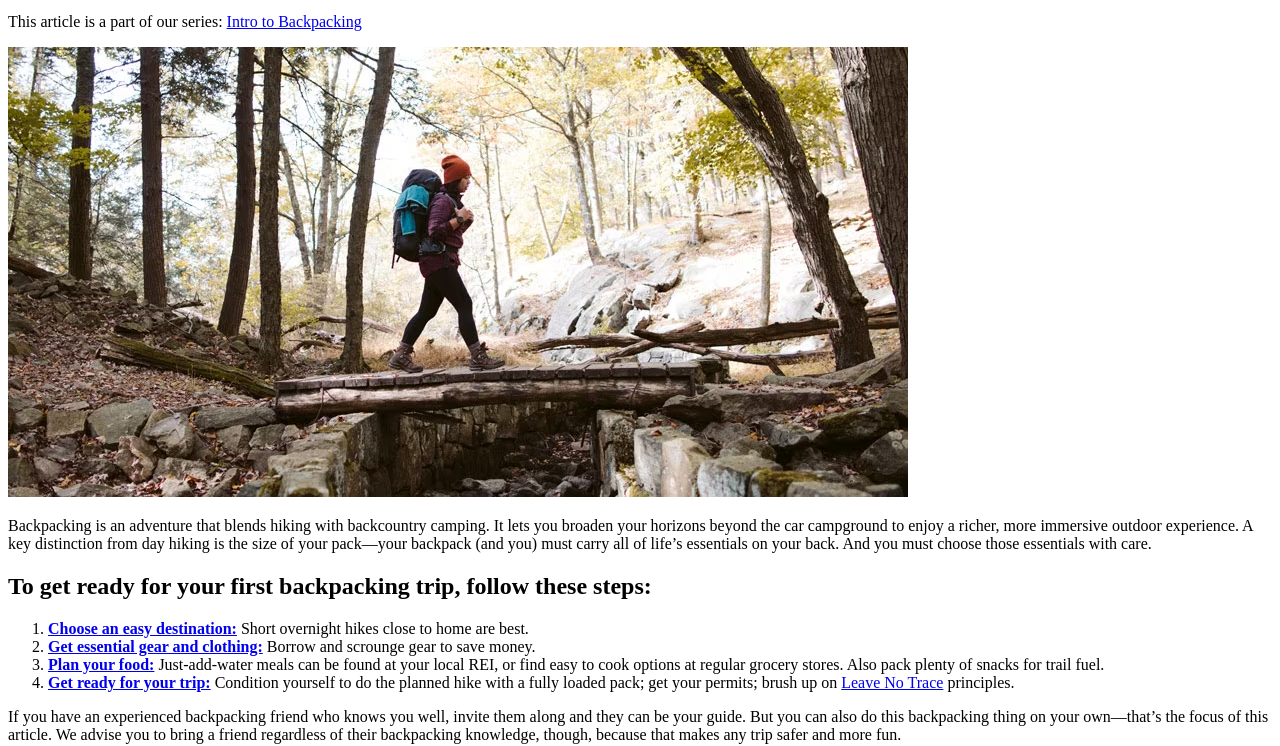
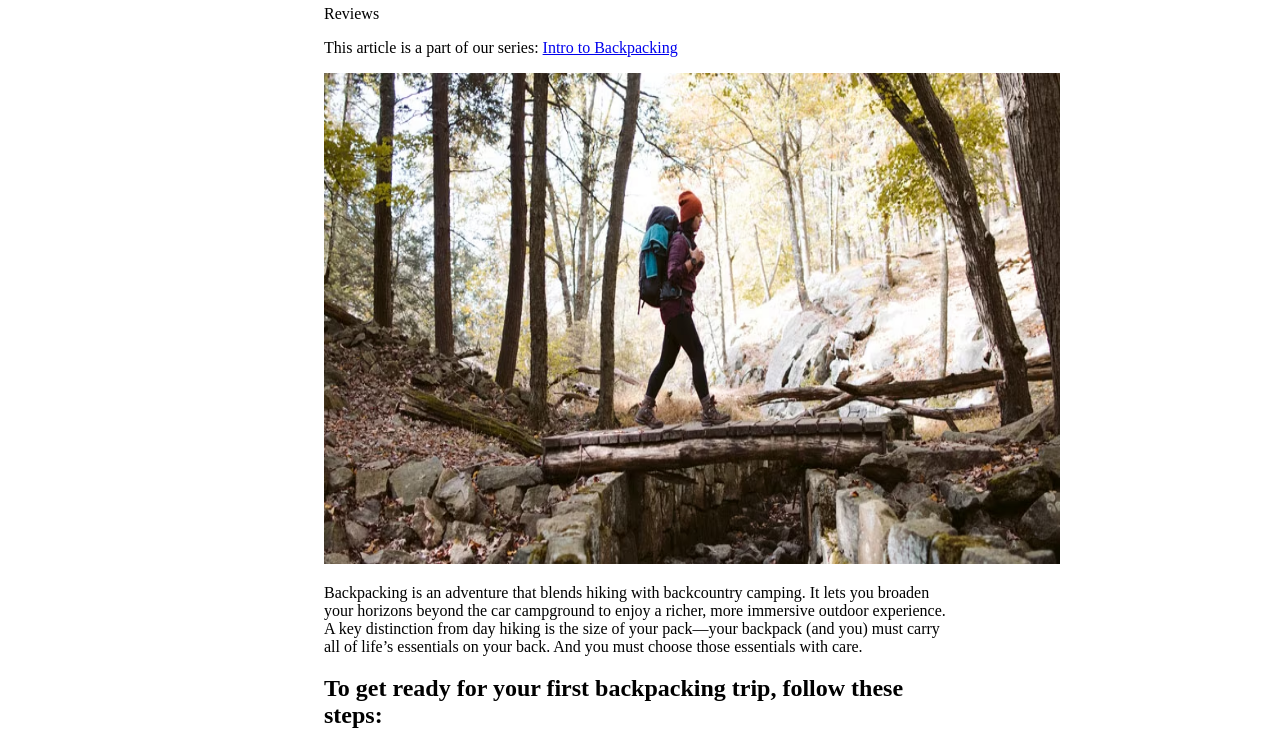
Before and after one commit to Spawn9986/Learning-Journey, a plain HTML site: page HTML_CSS_1/index.html in a window 1280 px wide. Shown: the part 135-881 px from the top of the page. Drawn offline with Linux system fonts and the light colour scheme.

Commit message:
added more css

```diff
--- a/HTML_CSS_1/index.html
+++ b/HTML_CSS_1/index.html
@@ -4,15 +4,17 @@
     <meta charset="UTF-8">
     <meta http-equiv="X-UA-Compatible" content="IE=edge">
     <meta name="viewport" content="width=device-width, initial-scale=1.0">
+    <link href="./styles.css" rel="stylesheet" />"
     <title>Document</title>
 </head>
 <body>
     <!-- We will try to recreate this webpage https://www.rei.com/learn/expert-advice/backpacking-beginners.html -->
+    <div id="main">
         <p>Expert Advice / Hiking / Backpacking</p>
         <h1>Backpacking for Beginners</h1>
         <p>Reviews</p>
         <p>This article is a part of our series: <a href="https://www.rei.com/learn/series/intro-to-backpacking">Intro to Backpacking</a></p>
-    <img src="Images/backpacking_Img.avif" alt="Image of backpacking" >
+        <img src="Images/backpacking_Img.avif" alt="Image of backpacking" height="490.66" width="736" class="center">
         <p>Backpacking is an adventure that blends hiking with backcountry camping. It lets you broaden your horizons beyond the car campground to enjoy a richer, more immersive outdoor experience. A key distinction from day hiking is the size of your pack—your backpack (and you) must carry all of life’s essentials on your back. And you must choose those essentials with care.</p>
         <h2>To get ready for your first backpacking trip, follow these steps:</h2>
         <ol>
@@ -29,7 +31,7 @@
         <button>REI Adventures Backpacking Trips</button>
         <p>Travel-style backpacking, where your pack holds urban essentials for extended touring, isn’t covered here. But we’ve slept in our share of hostels and can offer some advice on ways to stretch your dollars in our <a href="https://www.rei.com/learn/expert-advice/travel-budget.html">budget travel tips</a> article.</p>
         <h1>1: Choose an Easy Backpacking Destination</h1>
-    <img src="Images/Backpacking_Img_2.avif" >
+        <img src="Images/Backpacking_Img_2.avif" height="368" width="736" class="center">
         <p>The key advice here is to err on the side of easy. If the hike is too hard, it can make for a miserable experience. If it’s too easy, then you simply have more time to explore the area around your camp.</p>
         <h2>Follow these tips when you decide where to go backpacking for the first time:</h2>
         <ul>
@@ -44,5 +46,6 @@
             <li><strong>Consider “walk-in” campgrounds:</strong> Some state and national parks have campgrounds that are within a mile or so of a car campground. Staying in one of them is an excellent way to transition into backpacking.</li>
         </ul>
         <p>Learn more by reading <a href="https://www.rei.com/learn/expert-advice/backpack-planning.html">How to Plan a Backpacking Trip</a>.</p>
+    </div>
 </body>
 </html>
--- /dev/null
+++ b/HTML_CSS_1/styles.css
@@ -0,0 +1,6 @@
+#main {
+    display: block;
+    margin-left: auto;
+    margin-right: auto;
+    width: 50%;
+}
```
Also changed, not shown: learningJourney.txt (+12 -0 lines). Lines whose indentation alone changed are shown as unchanged.
